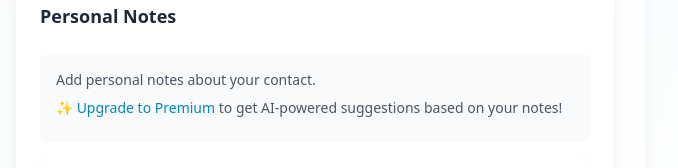
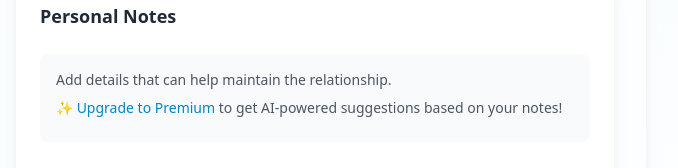
Before and after one commit to ajiteshgogoi/touchbase, a React (Vite) app: page /contacts/new in a window 1280 px wide. Shown: the part 918-1086 px from the top of the page, without its empty margins (325-1003 px from the left). Built offline with nearby package versions, Linux system fonts and the light colour scheme; no server answers; the database is empty; sample sign-in values are in the browser's storage.

Commit message:
Make settings page scroll to top on load

```diff
--- a/src/components/contacts/ContactForm.tsx
+++ b/src/components/contacts/ContactForm.tsx
@@ -372,7 +372,7 @@ export const ContactForm = () => {
           ) : (
             <div className="mb-4 p-4 bg-gray-50 rounded-lg">
               <p className="text-sm text-gray-600 mb-2">
-                Add personal notes about your contact.
+                Add details that can help maintain the relationship.
                 <span className="block mt-2">
                   ✨ <Link to="/settings" className="text-primary-600 hover:text-primary-500">Upgrade to Premium</Link> to get AI-powered suggestions based on your notes!
                 </span>
--- a/src/pages/Settings.tsx
+++ b/src/pages/Settings.tsx
@@ -1,6 +1,5 @@
 import { useState, useEffect } from 'react';
 import { useMutation, useQuery, useQueryClient } from '@tanstack/react-query';
-
 import moment from 'moment-timezone';
 
 const TIMEZONES = moment.tz.names();
@@ -89,6 +88,11 @@ export const Settings = () => {
   useEffect(() => {
     // Initialize notification service when component mounts
     notificationService.initialize().catch(console.error);
+  }, []);
+
+  useEffect(() => {
+    // Scroll to top when component mounts
+    window.scrollTo(0, 0);
   }, []);
 
   const updatePreferencesMutation = useMutation({
```
